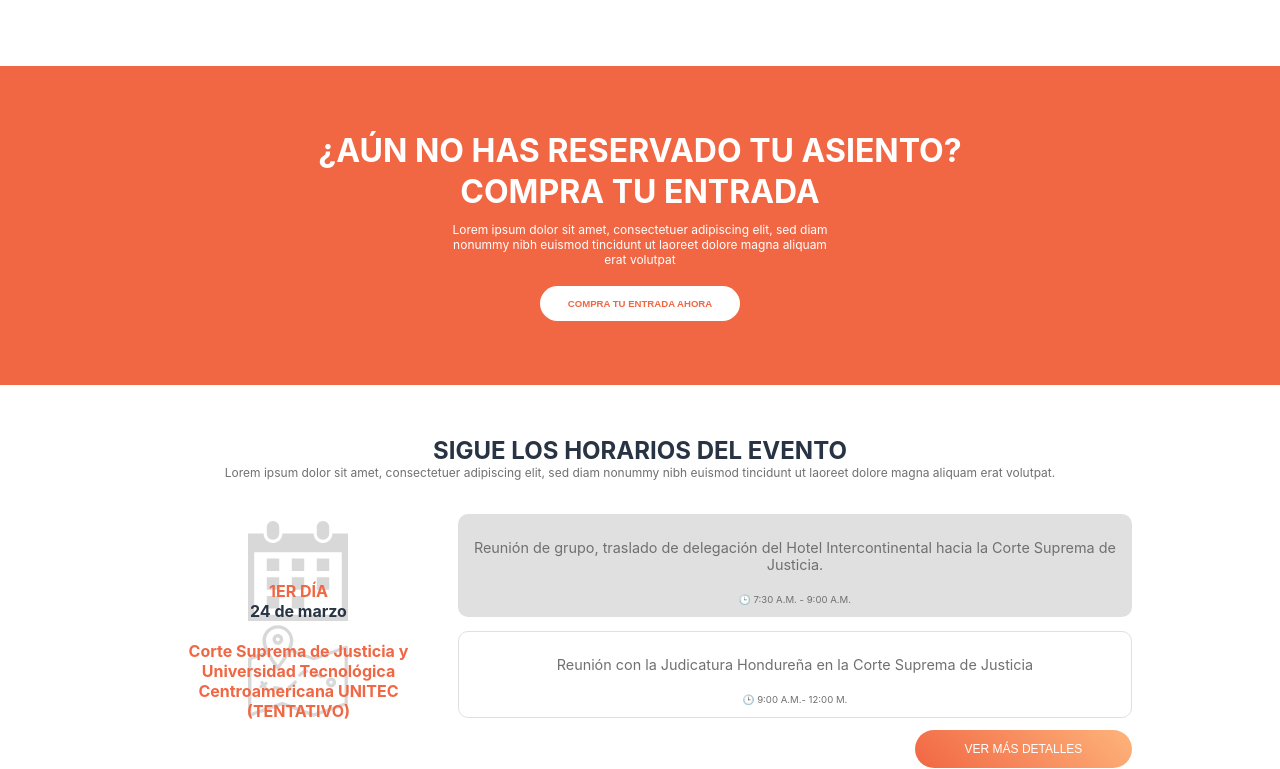
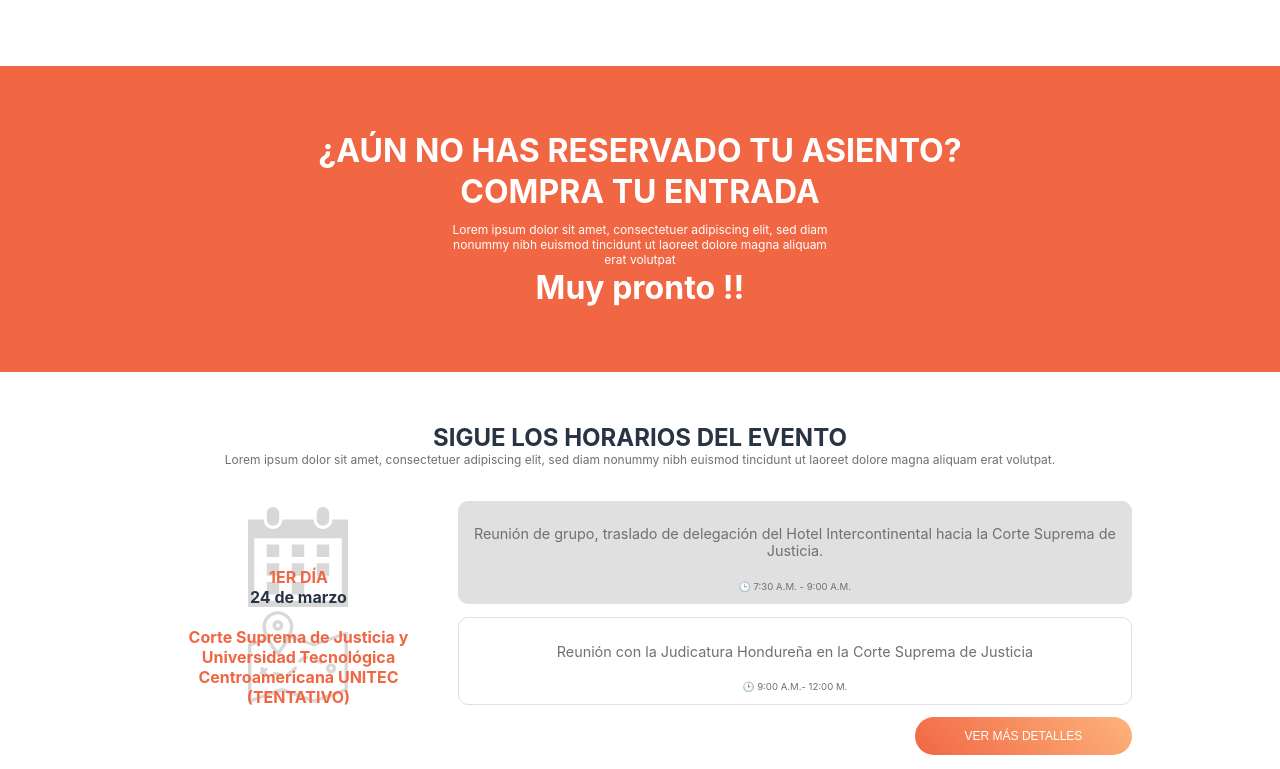
Before and after one commit to diazbetancur/appland-event, an Angular app: page / in a window 1280 px wide. Shown: the part 1926-2695 px from the top of the page. Built offline with nearby package versions, Linux system fonts and the light colour scheme.

Commit message:
update changes

```diff
--- a/src/app/features/componets/banner/banner.component.scss
+++ b/src/app/features/componets/banner/banner.component.scss
@@ -62,6 +62,7 @@
 .banner .right-column .buttons .primary-button {
   padding-left: 4rem;
   padding-right: 4rem;
+  display: none;
 }
 
 .banner .right-column .buttons .secondary-button {
@@ -146,8 +147,7 @@
   }
 
   60% {
-    // Cambiar
-    background-image: url('/assets/images/pastEvents/20230918151359_IMG_9050.JPG');
+    background-image: url('/assets/images/pastEvents/15.JPG');
   }
 
   70% {
--- a/src/app/features/componets/info/info.component.html
+++ b/src/app/features/componets/info/info.component.html
@@ -2,5 +2,7 @@
   <p>{{ config.i18n.description }}</p>
   <p>{{ config.i18n.buyInfo }}</p>
   <span>{{ config.i18n.infoData }}</span>
-  <button class="button">{{ config.i18n.buttonText }}</button>
+  <!-- <button class="button">{{ config.i18n.buttonText }}</button> -->
+  <p>Muy pronto !!</p>
+
 </div>
--- a/src/app/features/componets/menu/menu.component.scss
+++ b/src/app/features/componets/menu/menu.component.scss
@@ -74,6 +74,10 @@ nav ul li {
   }
 }
 
+.button-buy {
+  display: none;
+}
+
 .img {
   width: 100%;
 }
```
Also changed, not shown: src/assets/images/pastEvents/20230919144649_IMG_9275.JPG.
